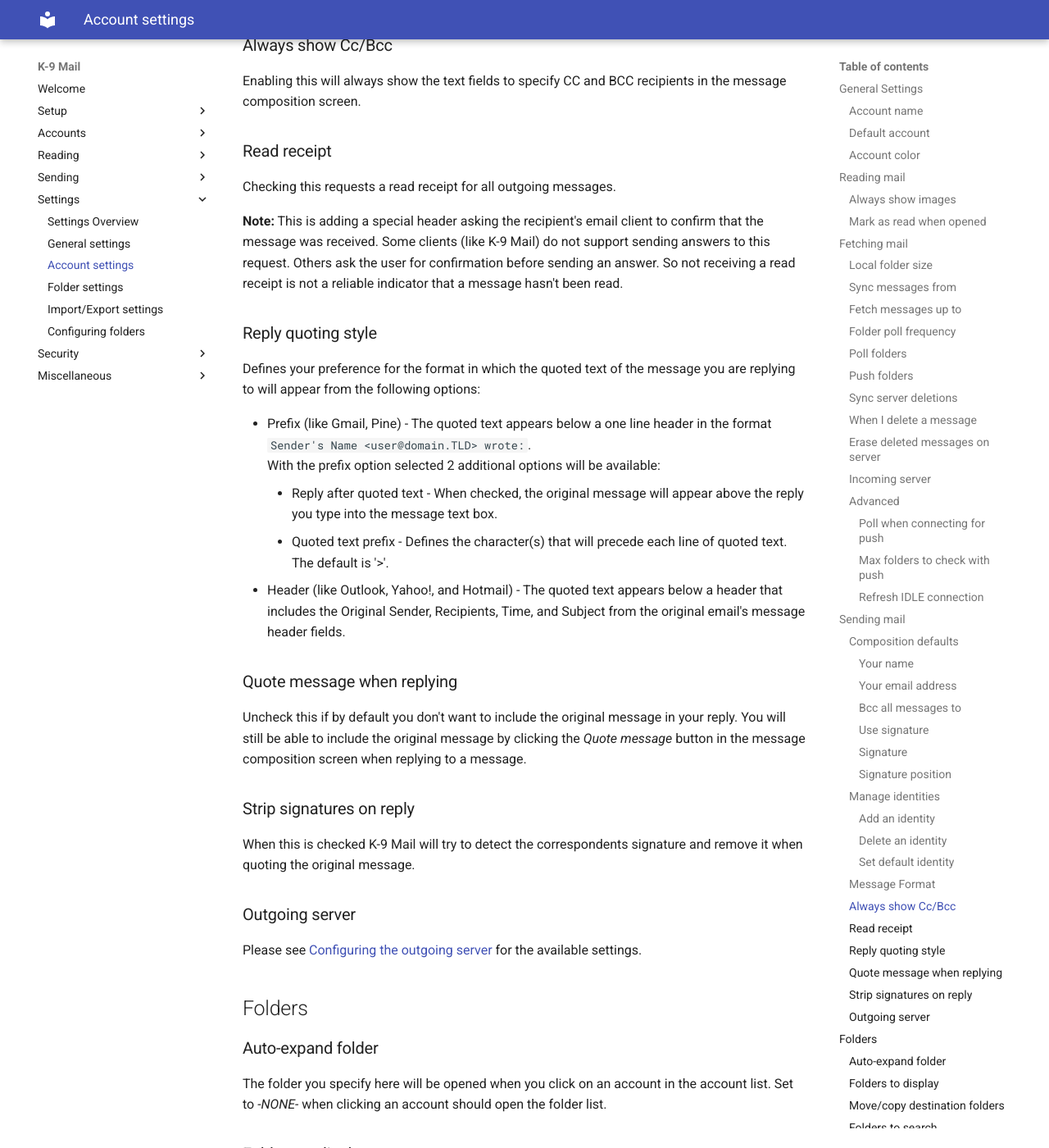
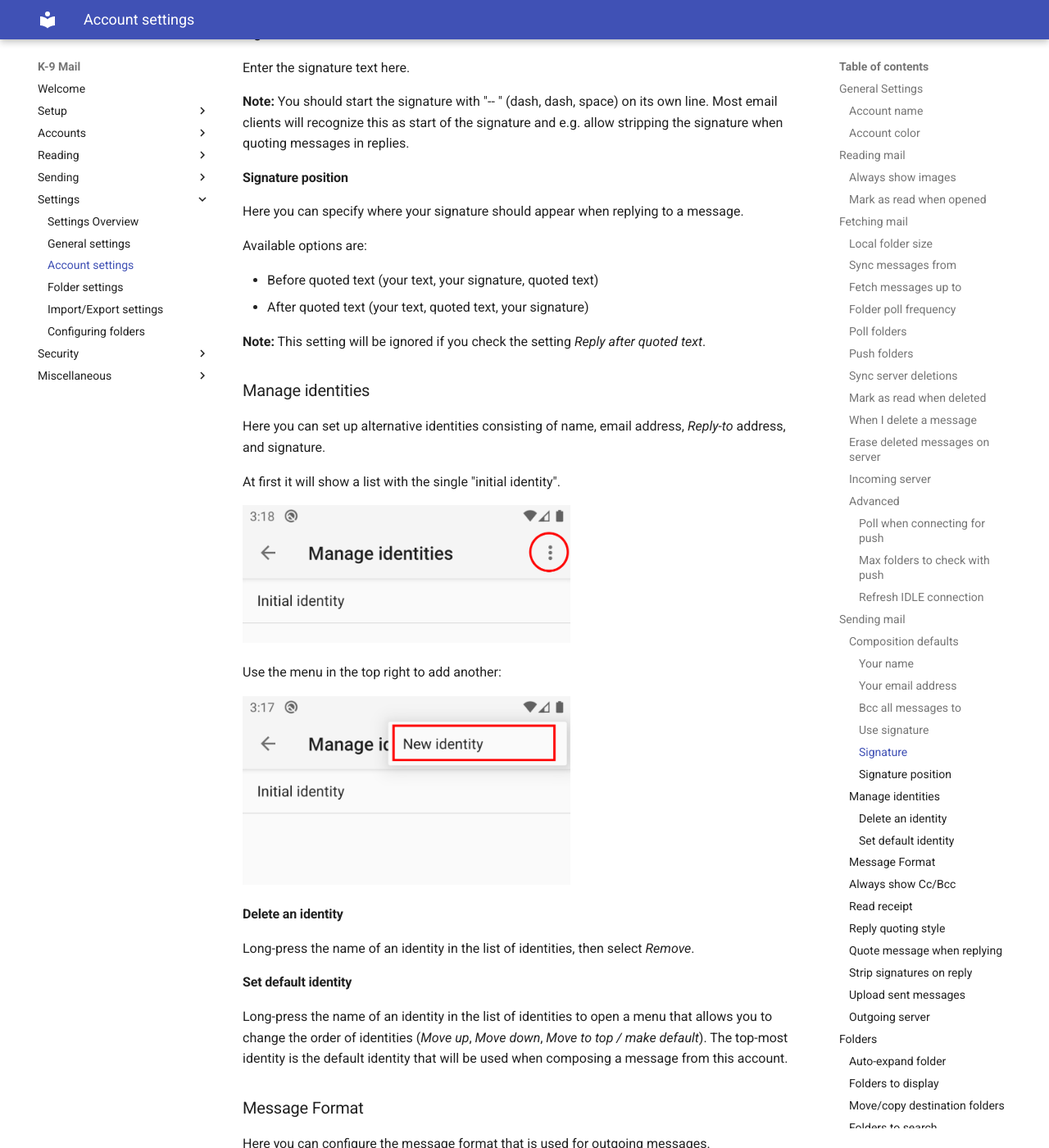
Before and after one commit to k9mail/k9mail-docs, an MkDocs documentation site: the page built from docs/en/current/settings/account.md, in a window 1280 px wide and 1400 px high, scrolled down 5518 px. Shown: the whole window at 82% size. Built offline with MkDocs 1.6.1 and Material for MkDocs 9.7.7, drawn with Linux system fonts in a browser that asks for light colours; some of the changed text lies outside the part shown.

Commit message:
Account settings (#53)
* WIP

* WIP

* WIP

* WIP

* tweak wording

* Update per https://github.com/k9mail/k9mail-docs/pull/53#discussion_r833356785

```diff
--- a/docs/en/current/settings/account.md
+++ b/docs/en/current/settings/account.md
@@ -1,25 +1,23 @@
 # Account Settings
 
 Many of the settings in K-9 Mail can be customized for each account, and are therefore located under *Account Settings*.
-To open them:
 
-* If you're in the account list view, long-tap the account you want to configure, then select *Account settings*.
-* If you're in a folder list or message list, open the menu, select *Settings*, then *Account settings* to get to the
-settings for the current account.
+From Settings, each account's settings can be reached from the account list by tapping the account name:
+
+![Account Settings List](img/account_settings_list.png)
+
+(The = sign on the right of each account lets you drag the account up or down to change the display order.)
+
+![Account Settings Top](img/account_settings_top.png)
 
 ## General Settings
 
 ### Account name
 Here you can specify the name of the account that is displayed in the account list screen.
 
-### Default account
-Check this setting to make this the default account. It will be used whenever you send a message and don't specify an
-account, e.g. when taping the *Compose* icon in the account list screen or sending a message from another app.
-
 ### Account color
-Here you can select the color that is used to indicate that a particular message or folder is belonging to the selected
+Here you can select the color that is used to indicate that a particular message (or folder) belongs to the selected
 account.
-
 
 ## Reading mail
 
@@ -30,11 +28,11 @@
 Available options:
 
 * No (Always display the *Show pictures* button)
-* From contacts (when the sender is in your Contacts)
+* From contacts (Display images automatically if the sender is in your Contacts)
 * From anyone (Never display the *Show pictures* button)
 
 ### Mark as read when opened
-Uncheck this to not mark messages as read when you open them.
+Check this to mark messages as read when you open them (the default).
 
 Independent of what you select here, you can always select *Mark as read* or *Mark unread* from the menu when viewing a
 message.
@@ -64,7 +62,7 @@
 you will see a button saying *Download complete message* that allows you to download the rest of the message.
 
 ### Folder poll frequency
-Control the poll frequency from never up to 24 hours.
+Control the poll frequency from "never" (do not poll at all), up to 24 hours.
 
 ### Poll folders
 Control whether to poll all, 1st Class, 2nd Class or no folders at all.
@@ -81,6 +79,10 @@
 ### Sync server deletions
 By default K-9 Mail removes downloaded messages from the device if the message has been deleted from the server. If you
 uncheck this setting K-9 Mail will keep the downloaded messages.
+
+### Mark as read when deleted
+
+Self-explanatory.
 
 ### When I delete a message
 You can control what happens when you delete a message using K-9 Mail.
@@ -116,7 +118,7 @@
 protocol you shouldn't change any of these settings.
 
 #### Poll when connecting for push
-When this is enabled K-9 Mail will do a full folder synchronization after establishing a Push connection. Otherwise it
+When this is enabled, K-9 Mail will do a full folder synchronization after establishing a Push connection. Otherwise it
 will only download new messages.
 
 #### Max folders to check with push
@@ -127,6 +129,9 @@
 
 #### Refresh IDLE connection
 
+This controls how often K-9 refreshes the IDLE connection used in Push. In theory this should never
+be necessary but sometimes networks break the connection, causing you to miss notifications.
+Lowering the value here will mitigate that problem, at the cost of reduced battery life.
 
 ## Sending mail
 These settings control everything related to sending mail.
@@ -165,8 +170,13 @@
 ### Manage identities
 Here you can set up alternative identities consisting of name, email address, *Reply-to* address, and signature.
 
-#### Add an identity
-Select *New identity* from the menu to create a new identity.
+At first it will show a list with the single "initial identity".
+
+![Identities Menu](img/identities_menu.png)
+
+Use the menu in the top right to add another:
+
+![Identities Add](img/identities_add.png)
 
 #### Delete an identity
 Long-press the name of an identity in the list of identities, then select *Remove*.
@@ -192,21 +202,19 @@
 ### Read receipt
 Checking this requests a read receipt for all outgoing messages.
 
-**Note:** This is adding a special header asking the recipient's email client to confirm that the message was received.
-Some clients (like K-9 Mail) do not support sending answers to this request. Others ask the user for confirmation
-before sending an answer. So not receiving a read receipt is not a reliable indicator that a message hasn't been read.
+See [Editing E-mail Content/Read Receipt](../sending/sending_content.md#read-receipt) for more information.
 
 ### Reply quoting style
 Defines your preference for the format in which the quoted text of the message you are replying to will appear from the
 following options:
 
-* Prefix (like Gmail, Pine) - The quoted text appears below a one line header in the format
+* Prefix (like Gmail) - The quoted text appears below a one line header in the format
   `Sender's Name <user@domain.TLD> wrote:`.
-  With the prefix option selected 2 additional options will be available:
-    * Reply after quoted text - When checked, the original message will appear above the reply you type into the message
+  With the prefix option selected 2 additional options are available:
+    * Reply after quoted text - When enabled, the original message appears above the reply you type into the message
       text box.
-    * Quoted text prefix - Defines the character(s) that will precede each line of quoted text. The default is '>'.
-* Header (like Outlook, Yahoo!, and Hotmail) - The quoted text appears below a header that includes the Original Sender,
+    * Quoted text prefix - Defines the character(s) that precedes each line of quoted text. The default is '>'.
+* Header (like Outlook) - The quoted text appears below a header that includes the Original Sender,
   Recipients, Time, and Subject from the original email's message header fields.
 
 ### Quote message when replying
@@ -215,24 +223,30 @@
 a message.
 
 ### Strip signatures on reply
-When this is checked K-9 Mail will try to detect the correspondents signature and remove it when quoting the original
+When this is enabled, K-9 Mail will try to detect the correspondent's signature and remove it when quoting the original
 message.
+
+### Upload sent messages
+
+Upload sent messages to your account's Sent folder if the send was successful.
 
 ### Outgoing server
 
-Please see [Configuring the outgoing server](../accounts/add.md#configuring-the-outgoing-server) for the available
+Please see [Configuring the outgoing server](../accounts/outgoing.md#configuring-the-outgoing-server) for the available
 settings.
 
 
 ## Folders
 
 ### Auto-expand folder
-The folder you specify here will be opened when you click on an account in the account list. Set to *-NONE-* when
-clicking an account should open the folder list.
+The folder you specify here will be opened when you select an account in the drawer.
+
+When this option is set to *NONE*, opening an account via the drawer will leave the drawer open
+and display the folder list of that account, allowing you to select a folder.
 
 ### Folders to display
 Here you can specify what folder classes should be displayed in the folder list. This can also be changed from the
-*Show folders...* sub-menu in the folder list.
+*Show folders...* sub-menu in the Manage Folders settings.
 
 Available options are:
 
@@ -273,18 +287,18 @@
 **Note:** This setting is not available for POP3 accounts.
 
 ### Drafts folder
-This specifies which folder is used to save message drafts. Select *-NONE-* to disable saving drafts.
+This specifies which folder is used to save message drafts. Select *NONE* to disable saving drafts.
 
 **Note:** This setting is not available for POP3 accounts.
 
 ### Sent folder
-A copy of sent messages is uploaded to this folder. Select *-NONE-* to disable this functionality. Please note that
+A copy of sent messages is uploaded to this folder. Select *NONE* to disable this functionality. Please note that
 your mail server might save a copy of outgoing messages regardless.
 
 **Note:** This setting is not available for POP3 accounts.
 
 ### Spam folder
-Here you can designate a spam folder. Messages will be moved there when the *Spam* action is used. Selecting *-NONE-*
+Here you can designate a spam folder. Messages will be moved there when the *Spam* action is used. Selecting *NONE*
 disables this functionality.
 
 Please note that K-9 Mail does not have a spam filter included. Moving messages to a special spam folder will often
@@ -298,13 +312,6 @@
 messages instead of moving them to a trash folder.
 
 **Note:** This setting is not available for POP3 accounts.
-
-
-## Storage
-### Storage location
-This setting lets you choose whether to store email for the selected account using internal storage or external
-storage (SD card).
-
 
 ## Notifications
 Here you can specify whether and how you want to be notified of certain events.
@@ -352,10 +359,10 @@
 **Note:** Not all devices allow you to specify arbitrary colors.
 
 ### Sync notifications
-If this is checked K-9 Mail will display a notification in the status bar as long as it is checking for new mail.
+If this is enabled, K-9 Mail will display a notification in the status bar as long as it is checking for new mail.
 
 ### Notification opens unread messages
-When this is enabled and there is more than one new message, K-9 Mail will display a message list containing all
+When this is enabled, and there is more than one new message, K-9 Mail will display a message list containing all
 unread messages in this account (except those in the *Trash*, *Drafts*, *Spam*, *Outbox*, and *Sent* folders).
 
 
@@ -363,14 +370,6 @@
 In this section you can enable and configure the behavior of server-side search.
 
 **Note:** This is only available for IMAP accounts.
-
-### Enable server search
-Enable this setting to be able to search messages on the server.
-
-Right now K-9 Mail only allows you to perform a remote search after doing a local search in a folder, i.e. starting a
-search from the folder list or the account list won't let you search the server.
-
-**Note:** Currently only the subject and sender of remote messages are searched.
 
 ### Server search limit
 Here you can specify how many search results are downloaded.
@@ -380,13 +379,12 @@
 
 Available options are: 10, 25, 50, 100, 250, 500, 1000, All.
 
+## End-to-end encryption
 
-## Cryptography
-This section allows you to select a crypto provider that allows you to encrypt/decrypt and sign/verify messages using
+This section allows you to select a cryptography provider that allows you to encrypt and decrypt messages using
 the OpenPGP standard.
 
-**Note:** Currently only [APG](https://play.google.com/store/apps/details?id=org.thialfihar.android.apg) (Android
-  Privacy Guard) and [OpenKeychain](https://www.openkeychain.org/) are supported as a crypto provider. Check the
+**Note:** Currently only [OpenKeychain](https://www.openkeychain.org/) is supported as a crypto provider. Check the
   [PGP/MIME](../security/pgpmime.md) section for details on how to use it.
 
 ### OpenPGP Provider
```
Also changed, not shown: other parts of docs/en/current/settings/account.md (+1 -1 lines), docs/en/current/settings/general.md (+1 -1 lines), docs/en/current/settings/img/account_settings_list.png (added), docs/en/current/settings/img/account_settings_top.png (added), docs/en/current/settings/img/identities_add.png (added), docs/en/current/settings/img/identities_menu.png (added).
